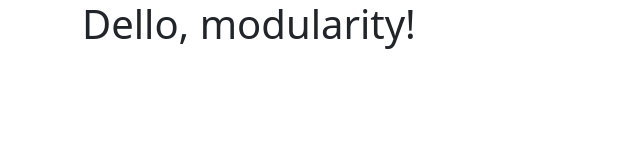
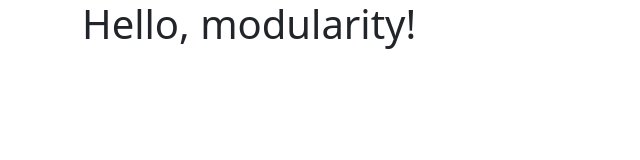
Before and after one commit to NAlvesO/Full-Stack, a plain HTML site: page HTML/Aula7/Aula7.html in a window 1280 px wide. Shown: the full height of the page, 0-640 px from the left. Drawn offline with nearby package versions, Linux system fonts and the light colour scheme.

Commit message:
Modificação simples!

```diff
--- a/HTML/Aula7/Aula7.html
+++ b/HTML/Aula7/Aula7.html
@@ -13,7 +13,7 @@
     </head>
 <body>
 
-    <h1 class="container">Dello, modularity!</h1>
+    <h1 class="container">Hello, modularity!</h1>
 
     <script
     src="https://cdn.jsdelivr.net/npm/bootstrap@5.3.3/dist/js/bootstrap.bundle.min.js"
```
